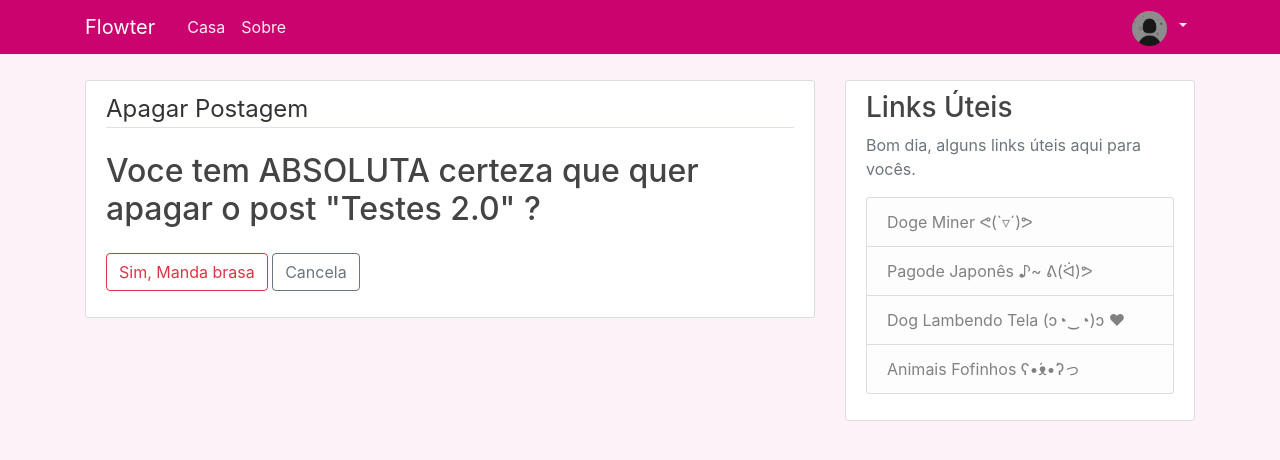
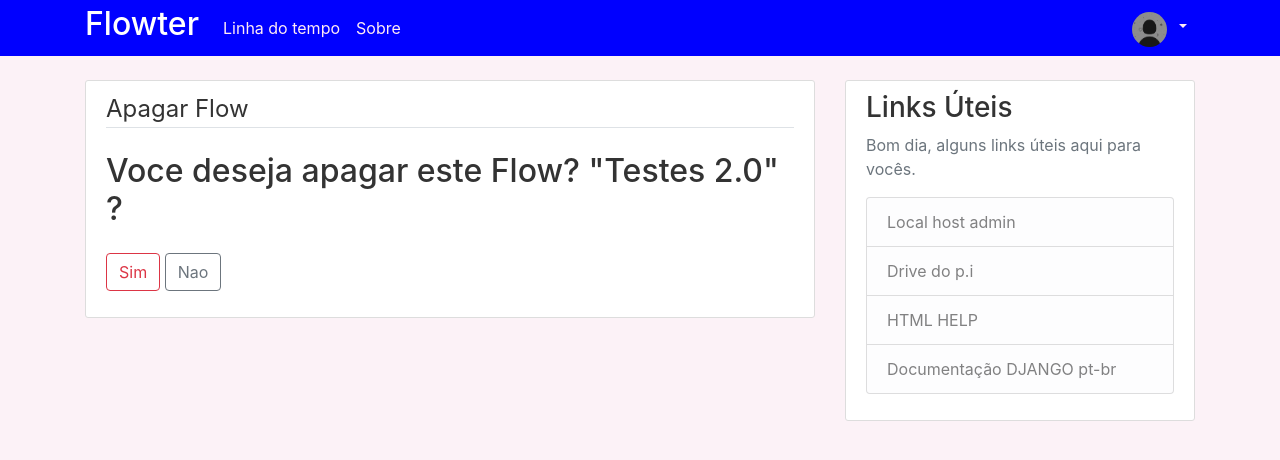
Before and after one commit to BarbaraMafra/Flowter, a Django app: page /post/2/delete/ in a window 1280 px wide. Shown: the top 460 px of the page. Run offline with Django 3.2, Linux system fonts and the light colour scheme; a user stored in the database is signed in; data comes from the database, SQL or seed files in the repository; both versions use the stored data as it was after the commit; some libraries are stand-ins or nearby versions.

Commit message:
Segundo commit

```diff
--- a/blog/static/blog/main.css
+++ b/blog/static/blog/main.css
@@ -7,7 +7,7 @@ body {
 
 
 h1, h2, h3, h4, h5, h6 {
-  color: #444444;
+  color: #fffff;
 }
 
 ul {
@@ -15,7 +15,7 @@ ul {
 }
 
 .bg-steel {
-  background-color: #ca036f;
+  background-color: #0000ff;
 }
 
 .site-header .navbar-nav .nav-link {
--- a/blog/templates/blog/base.html
+++ b/blog/templates/blog/base.html
@@ -22,13 +22,13 @@
     <header class="site-header">
       <nav class="navbar navbar-expand-md navbar-dark bg-steel fixed-top">
         <div class="container">
-          <a class="navbar-brand mr-4" href="{% url 'blog-home' %}">Flowter</a>
+          <a class="navbar-brand mr-10" href="{% url 'blog-home' %}"><h2 style="color:white;">Flowter</h2></a>
           <button class="navbar-toggler" type="button" data-toggle="collapse" data-target="#navbarToggle" aria-controls="navbarToggle" aria-expanded="false" aria-label="Toggle navigation">
           <span class="navbar-toggler-icon"></span>
           </button>
           <div class="collapse navbar-collapse" id="navbarToggle">
             <div class="navbar-nav mr-auto">
-              <a class="nav-item nav-link" href="{% url 'blog-home' %}">Casa</a>
+              <a class="nav-item nav-link" href="{% url 'blog-home' %}">Linha do tempo</a>
               <a class="nav-item nav-link" href="{% url 'blog-about' %}">Sobre</a>
             </div>
 
@@ -40,8 +40,8 @@
                   <img class="rounded-circle navbar-img nav-item img-profile" src="{{ user.profile.image.url }}" href="{% url 'profile' %}">
                 </a>
                 <div class="dropdown-menu" aria-labelledby="navbarDropdownMenuLink">
-                  <a class="dropdown-item" href="{% url 'profile' %}">Perfil</a>
-                  <a class="dropdown-item" href="{% url 'post-create' %}">Novo Post</a>
+                  <a class="dropdown-item" href="{% url 'profile' %}">Configurar Perfil</a>
+                  <a class="dropdown-item" href="{% url 'post-create' %}">Criar Flow</a>
                   <a class="dropdown-item" href="{% url 'logout' %}">Sair</a>
                 </div>
               </li>
@@ -64,10 +64,10 @@
             <h3>Links Úteis</h3>
             <p class='text-muted'>Bom dia, alguns links úteis aqui para vocês.
               <ul class="list-group">
-                <a class="list-group-item list-group-item-light" href="https://dogeminer.se" target="_blank">Doge Miner ᕙ(`▿´)ᕗ</a>
-                <a class="list-group-item list-group-item-light" href="https://youtu.be/4XKGfziuw5c" target="_blank">Pagode Japonês ♪~ ᕕ(ᐛ)ᕗ</a>
-                <a class="list-group-item list-group-item-light" href="http://www.sanger.dk/" target="_blank">Dog Lambendo Tela (ɔ◔‿◔)ɔ ♥</a>
-                <a class="list-group-item list-group-item-light" href="https://www.reddit.com/r/aww/" target="_blank">Animais Fofinhos ʕ•́ᴥ•̀ʔっ</a>
+                <a class="list-group-item list-group-item-light" href="http://localhost:8000/admin/" target="_blank">Local host admin</a>
+                <a class="list-group-item list-group-item-light" href="https://drive.google.com/drive/u/0/folders/1uNh7FClioOJf9g5B26VHhqiX1WUXlfT6" target="_blank">Drive do p.i</a>
+                <a class="list-group-item list-group-item-light" href="https://www.w3schools.com/html/default.asp" target="_blank">HTML HELP</a>
+                <a class="list-group-item list-group-item-light" href="https://docs.djangoproject.com/pt-br/3.1/" target="_blank">Documentação DJANGO pt-br</a>
               </ul>
             </p>
           </div>
--- a/blog/templates/blog/home.html
+++ b/blog/templates/blog/home.html
@@ -6,7 +6,7 @@
           <div class="media-body">
             <div class="article-metadata">
               <a class="mr-2" href="#">{{ post.author }}</a>
-              <small class="text-muted">{{ post.date_posted|date:"F d, Y" }}</small>
+              <small class="text-muted">{{ post.date_posted|date:"d - F, Y" }}</small>
             </div>
             <h2><a class="article-title" href="{% url 'post-detail' post.id %}">{{ post.title }}</a></h2>
             <p class="article-content">{{ post.content }}</p>
--- a/blog/templates/blog/post_confirm_delete.html
+++ b/blog/templates/blog/post_confirm_delete.html
@@ -4,12 +4,12 @@
         <form method="POST">
             {% csrf_token %}
             <fieldset class="form-group">
-                <legend class="border-bottom mb-4">Apagar Postagem</legend>
-                <h2>Voce tem ABSOLUTA certeza que quer apagar o post "{{ object.title }}" ?</h2>
+                <legend class="border-bottom mb-4">Apagar Flow</legend>
+                <h2>Voce deseja apagar este Flow? "{{ object.title }}" ?</h2>
             </fieldset>
             <div class="form-group">
-                <button class="btn btn-outline-danger" type="submit">Sim, Manda brasa</button>
-                <a class="btn btn-outline-secondary" href="{% url 'post-detail' object.id %}">Cancela</a>
+                <button class="btn btn-outline-danger" type="submit">Sim</button>
+                <a class="btn btn-outline-secondary" href="{% url 'post-detail' object.id %}">Nao</a>
             </div>
         </form>
     </div>
--- a/blog/templates/blog/post_form.html
+++ b/blog/templates/blog/post_form.html
@@ -5,11 +5,11 @@
         <form method="POST">
             {% csrf_token %}
             <fieldset class="form-group">
-                <legend class="border-bottom mb-4">Postagem</legend>
+                <legend class="border-bottom mb-4">Criar Flow</legend>
                 {{ form|crispy }}
             </fieldset>
             <div class="form-group">
-                <button class="btn btn-outline-info" type="submit">Salvar</button>
+                <button class="btn btn-outline-info" type="submit">Publicar</button>
             </div>
         </form>
     </div>
--- a/trabfon/settings.py
+++ b/trabfon/settings.py
@@ -111,7 +111,7 @@ AUTH_PASSWORD_VALIDATORS = [
 # Internationalization
 # https://docs.djangoproject.com/en/3.1/topics/i18n/
 
-LANGUAGE_CODE = 'en-us'
+LANGUAGE_CODE = 'pt-br'
 
 TIME_ZONE = 'America/Sao_Paulo'
 
--- a/users/templates/users/login.html
+++ b/users/templates/users/login.html
@@ -5,16 +5,16 @@
         <form method="POST">
             {% csrf_token %}
             <fieldset class="form-group">
-                <legend class="border-bottom mb-4">Loga ae ~(˘▾˘~)</legend>
+                <legend class="border-bottom mb-4">Realizar Login</legend>
                 {{ form|crispy }}
             </fieldset>
             <div class="form-group">
-                <button class="btn btn-outline-info" type="submit">Bora</button>
+                <button class="btn btn-outline-info" type="submit">Entrar</button>
             </div>
         </form>
         <div class="border-top pt-3">
             <small class="text-muted">
-                Precisa de uma conta? <a class="ml-2" href="{% url 'register' %}">Vamo se cadastrar ae</a>
+                Não tem uma conta? <a class="ml-2" href="{% url 'register' %}">Registre-se</a>
             </small>
         </div>
     </div>
--- a/users/templates/users/logout.html
+++ b/users/templates/users/logout.html
@@ -1,9 +1,9 @@
 {% extends "blog/base.html" %}
 {% block content %}
-    <h2>Voce saiu da sua conta (・へ・)</h2>
+    <h2>Voce saiu da sua conta</h2>
     <div class="border-top pt-3">
         <small class="text-muted">
-            <a href="{% url 'login' %}">Quer logar de novo?</a>
+            <a href="{% url 'login' %}">Clique aqui para logar novamente</a>
         </small>
     </div>
 {% endblock content %}
--- a/users/templates/users/profile.html
+++ b/users/templates/users/profile.html
@@ -12,12 +12,12 @@
       <form method="POST" enctype="multipart/form-data">
           {% csrf_token %}
           <fieldset class="form-group">
-              <legend class="border-bottom mb-4">Profile Info</legend>
+              <legend class="border-bottom mb-4">Editar perfil</legend>
               {{ u_form|crispy }}
               {{ p_form|crispy }}
           </fieldset>
           <div class="form-group">
-              <button class="btn btn-outline-info" type="submit">Update</button>
+              <button class="btn btn-outline-info" type="submit">Atualizar</button>
           </div>
       </form>
     </div>
--- a/users/templates/users/register.html
+++ b/users/templates/users/register.html
@@ -5,7 +5,7 @@
         <form method="POST">
             {% csrf_token %}
             <fieldset class="form-group">
-                <legend class="border-bottom mb-4">Cadastra ae ᕙ(`▿´)ᕗ</legend>
+                <legend class="border-bottom mb-4">Realizar Cadastro</legend>
                 {{ form|crispy }}
             </fieldset>
             <div class="form-group">
@@ -14,7 +14,7 @@
         </form>
         <div class="border-top pt-3">
             <small class="text-muted">
-                Tu já é um Bloguerinho? <a class="ml-2" href="{% url 'login' %}">Vamo Logar</a>
+                Ja possui uma conta? <a class="ml-2" href="{% url 'login' %}"> Login </a>
             </small>
         </div>
     </div>
```
Also changed, not shown: db.sqlite3, manage.py (line endings or trailing spaces).
